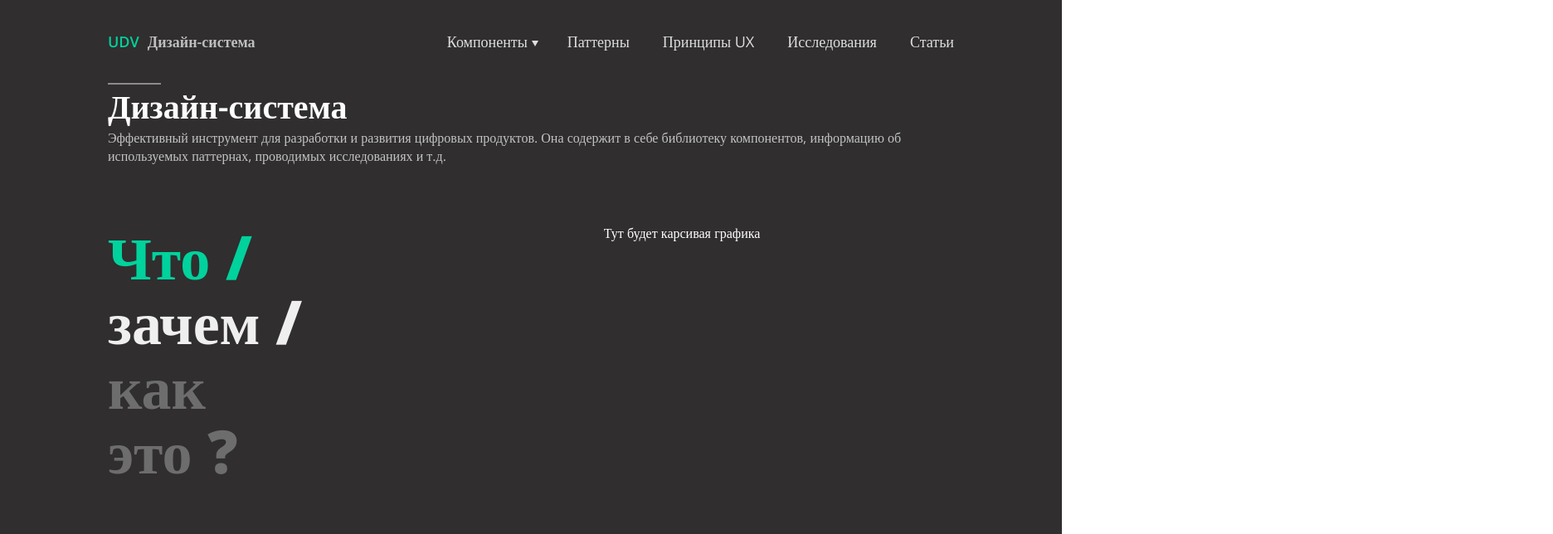
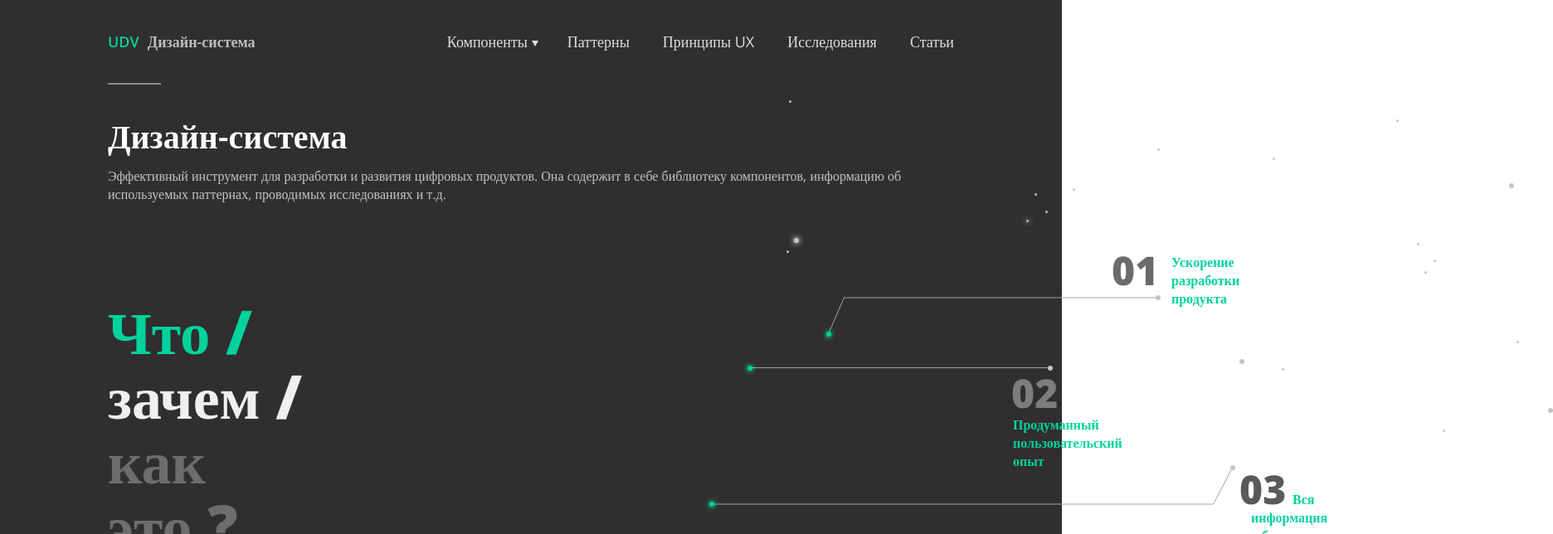
Before and after one commit to MakzaR/udv-design-system, a React (Create React App) app: page /home in a window 1280 px wide. Shown: the top 644 px of the page at 83% size, 1872 px wide, since content can reach past the window. Built offline with nearby package versions, Linux system fonts and the light colour scheme.

Commit message:
completed main page

```diff
--- a/src/components/Navbar.css
+++ b/src/components/Navbar.css
@@ -6,7 +6,6 @@
     font-size: 18px;
     line-height: 25px;
     background-color: transparent;
-    z-index: 2;
 }
 
 .navbar.grey {
--- a/src/components/pages/Home/Home.css
+++ b/src/components/pages/Home/Home.css
@@ -1,8 +1,10 @@
 .main-page {
+    display: grid;
+    grid-template-areas: "navbar"
+                         "content";
+    grid-auto-rows: 100px auto;
     background-color: #302E2E;
     min-height: 100vh;
-    color: white;
-    z-index: 1;
 }
 
 .line-light {
@@ -13,6 +15,7 @@
 }
 
 .content {
+    grid-area: content;
     position: fixed;
     top: 100px;
     left: 0;
@@ -24,6 +27,12 @@
                          "footer footer";
     grid-auto-rows: 170px 590px 94px;
     padding-left: 130px;
+    /*z-index: 1;*/
+}
+
+.navbar {
+    grid-area: navbar;
+    z-index: 10;
 }
 
 .header {
@@ -34,7 +43,8 @@
     margin: 0;
     font-weight: 600;
     font-size: 40px;
-    color:#FDFDFD;
+    color: #FDFDFD;
+    margin-top: 36px;
 }
 
 .header p {
@@ -43,22 +53,26 @@
     font-size: 16px;
     max-width: 1050px;
     font-weight: 400;
+    margin-top: 10px;
 }
 
 .main-title {
     grid-area: main;
+    padding-top: 90px;
     font-weight: 800;
     font-size: 72px;
-    line-height:78px;
+    line-height: 78px;
     color: #6D6D6D;
 }
 
 .points {
     grid-area: points;
+    color: white;
 }
 
 .footer {
     grid-area: footer;
+    padding-top: 15px;
     color: #DEDEDE;
     font-size: 16px;
     font-weight: 400;
@@ -76,3 +90,145 @@
     margin-left: 70px;
     color: #00D29D;
 }
+
+.point {
+}
+
+.num {
+    font-size: 48px;
+    font-weight: 900;
+}
+
+.num-text {
+    color: #00D29D;
+    font-size: 16px;
+    font-weight: 600;
+}
+
+.point-text {
+    display: none;
+}
+
+.num.first {
+    position: absolute;
+    left: 1340px;
+    top: 193px;
+    color: #6B6B6B;
+}
+
+.num-text.first {
+    position: absolute;
+    left: 1412px;
+    top: 205px;
+}
+
+.point-text.first {
+    position: absolute;
+    left: 1453px;
+    top: 256px;
+}
+
+.num.second {
+    position: absolute;
+    left: 1219px;
+    top: 341px;
+    color: #7D7D7D;
+}
+
+.num-text.second {
+    position: absolute;
+    left: 1221px;
+    top: 401px;
+}
+
+.point-text.second {
+    position: absolute;
+    left: 1351px;
+    top: 354px;
+}
+
+.num.third {
+    position: absolute;
+    left: 1494px;
+    top: 457px;
+    color: #5A5A5A;
+}
+
+.num-text.third {
+    position: absolute;
+    left: 1508px;
+    top: 491px;
+}
+
+.start-padding {
+    padding-left: 50px;
+}
+
+.point-text.third {
+    position: absolute;
+    left: 1362px;
+    top: 540px;
+}
+
+.num.fourth {
+    position: absolute;
+    left: 1232px;
+    top: 568px;
+    color: #7B7B7B;
+}
+
+.num-text.fourth {
+    position: absolute;
+    left: 1128px;
+    top: 640px;
+}
+
+.point-text.fourth {
+    position: absolute;
+    left: 1342px;
+    top: 665px;
+}
+
+.point:hover .num {
+    color: #D9D9D9 !important;
+    filter: drop-shadow(0px 4px 4px rgba(0, 0, 0, 0.25));
+    text-shadow: 0 0 7px rgba(184, 184, 184, 0.7);
+    cursor: default;
+}
+
+.point:hover .point-text {
+    display: block;
+    color: #A2A2A2;
+    font-size: 16px;
+    font-weight: 400;
+}
+
+.dots {
+    position: absolute;
+    left: 945px;
+    top: 121px;
+}
+
+.firstLine {
+    position: absolute;
+    left: 990px;
+    top: 356px;
+}
+
+.secondLine {
+    position: absolute;
+    left: 895px;
+    top: 435px;
+}
+
+.thirdLine {
+    position: absolute;
+    left: 849px;
+    top: 561px;
+}
+
+.fourthLine {
+    position: absolute;
+    left: 724px;
+    top: 683px;
+}
--- a/src/components/pages/Home/Home.js
+++ b/src/components/pages/Home/Home.js
@@ -1,14 +1,24 @@
-import React from "react";
 import Navbar from "../../Navbar";
+import {ReactSVG} from "react-svg";
 
-import "./Home.css"
+import "./Home.css";
+
+import dots from "../../../assets/dots.svg";
+import firstLine from "../../../assets/line1.svg";
+import secondLine from "../../../assets/line2.svg";
+import thirdLine from "../../../assets/line3.svg";
+import fourthLine from "../../../assets/line4.svg";
 
 export default function Home() {
-
     return (
         <div className="main-page">
-            <Navbar/>
+            <Navbar className="navbar"/>
             <div className="line-light"/>
+            <ReactSVG src={dots} className="dots"/>
+            <ReactSVG src={firstLine} className="firstLine"/>
+            <ReactSVG src={secondLine} className="secondLine"/>
+            <ReactSVG src={thirdLine} className="thirdLine"/>
+            <ReactSVG src={fourthLine} className="fourthLine"/>
             <div className="content">
                 <div className="header">
                     <h1>
@@ -30,7 +40,55 @@ export default function Home() {
                     это ?
                 </div>
                 <div className="points">
-                    Тут будет карсивая графика
+                    <div className="point">
+                        <div className="num first">01</div>
+                        <div className="num-text first">
+                            Ускорение <br/>разработки продукта
+                        </div>
+                        <div className="point-text first">
+                            Все компоненты готовы, разработчик
+                            не тратит время <br/>на его создание. Каждый компонент легко изменять<br/> и
+                            переиспользовать.
+                        </div>
+                    </div>
+
+                    <div className="point">
+                        <div className="num second">02</div>
+                        <div className="num-text second">
+                            Продуманный<br/>пользовательский<br/> опыт
+                        </div>
+                        <div className="point-text second">
+                            Наши продукты консистентны -
+                            спроектированы в одном стиле,<br/> с использованием одниковых паттернов. Это делает
+                            продукт <br/>удобным и интуитивно понятным. А еще все знают, что это - UDV!
+                        </div>
+                    </div>
+
+                    <div className="point">
+                        <div className="num third">03</div>
+                        <div className="num-text third">
+                            <span className="start-padding">Вся информация</span><br/>в
+                            быстром доступе
+                        </div>
+                        <div className="point-text third">
+                            Если возникает потребность
+                            спроектировать часть интерфейса<br/> без дизайнера - сделать это становится значительно
+                            проще.
+                        </div>
+                    </div>
+
+                    <div className="point">
+                        <div className="num fourth">04</div>
+                        <div className="num-text fourth">
+                            Ускорение обучения и повыешения <br/>общей
+                            компетентности
+                        </div>
+                        <div className="point-text fourth">
+                            Ускоряется обучение новых
+                            сотрудников и введение в курс дела<br/> подрядчиков. Повышается общая компетентность
+                            команды<br/> разработки - среди нас появляются новые T-shaped специалисты.
+                        </div>
+                    </div>
                 </div>
                 <div className="footer">
                     По любым вопросам о проектировании интерфейса можно связаться с
```
Also changed, not shown: src/App.js (indentation only).
